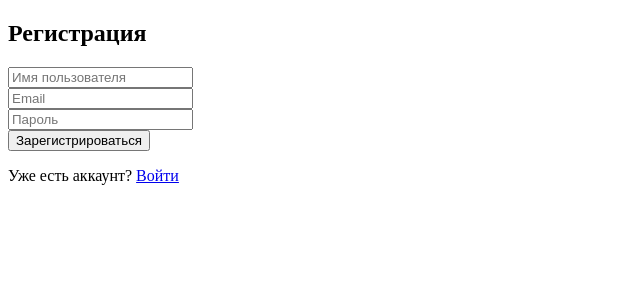
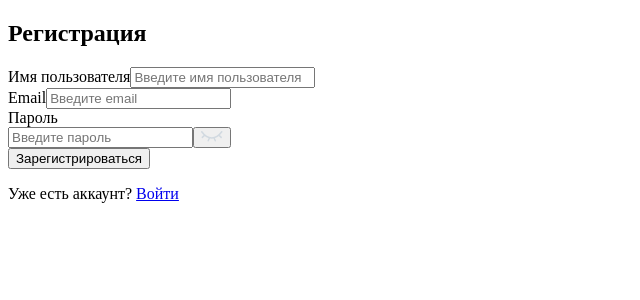
Before and after one commit to kkatu4a/DataForgeAI, a React (Vite) app: page /register in a window 1280 px wide. Shown: the top 300 px of the page, without its empty margins (0-640 px from the left). Built offline with nearby package versions, Linux system fonts and the light colour scheme.

Commit message:
correct auth and registration

```diff
--- a/src/pages/AuthPage.tsx
+++ b/src/pages/AuthPage.tsx
@@ -1,16 +1,23 @@
-import React, { useState } from 'react';
-import { useNavigate, Link } from 'react-router-dom';
-import toast from 'react-hot-toast';
-import { authService } from '../services/authService';
-import { useAuthStore } from '../store/authStore';
-import type { apiError } from '../types/apiError';
+import React, { useState } from "react";
+import { useNavigate, Link } from "react-router-dom";
+import toast from "react-hot-toast";
+import { authService } from "../services/authService";
+import { useAuthStore } from "../store/authStore";
+import type { apiError } from "../types/apiError";
+import EyeOpen from "../assets/icons/EyeOpen.svg";
+import EyeClose from "../assets/icons/EyeClose.svg";
 
 const AuthPage: React.FC = () => {
   const navigate = useNavigate();
   const { login } = useAuthStore();
   const [isLoading, setIsLoading] = useState(false);
-    const [email, setEmail] = useState('');
-    const [password, setPassword] = useState('');
+  const [email, setEmail] = useState("");
+  const [password, setPassword] = useState("");
+  const [showPassword, setShowPassword] = useState(false);
+
+  const togglePasswordVisibility = () => {
+    setShowPassword(!showPassword);
+  };
 
   const handleSubmit = async (e: React.FormEvent) => {
     e.preventDefault();
@@ -18,16 +25,16 @@ const AuthPage: React.FC = () => {
 
     try {
       await authService.login({ email, password });
-            toast.success('Вход выполнен успешно!');
+      toast.success("Вход выполнен успешно!");
       login();
-            navigate('/profile');
+      navigate("/profile");
     } catch (error) {
       const apiError = error as apiError;
 
       if (apiError.messages && apiError.messages.length > 0) {
         apiError.messages.forEach((msg: string) => toast.error(msg));
       } else {
-                toast.error('Ошибка входа');
+        toast.error("Ошибка входа");
       }
     } finally {
       setIsLoading(false);
@@ -35,14 +42,20 @@ const AuthPage: React.FC = () => {
   };
 
   return (
-        <div>
-            <h2>Вход</h2>
+    <div className="auth-page">
+      <div className="auth-page__container">
+        <h2 className="auth-page__title">Вход</h2>
 
-            <form onSubmit={handleSubmit}>
-                <div>
+        <form className="auth-form" onSubmit={handleSubmit}>
+          <div className="auth-form__field">
+            <label htmlFor="email" className="auth-form__label">
+              Email
+            </label>
             <input
+              id="email"
               type="email"
-                        placeholder="Email"
+              className="auth-form__input"
+              placeholder="Введите emial"
               value={email}
               onChange={(e) => setEmail(e.target.value)}
               required
@@ -50,25 +63,49 @@ const AuthPage: React.FC = () => {
             />
           </div>
 
-                <div>
+          <div className="auth-form__password-wrapper">
+            <label htmlFor="password" className="auth-form__label">
+              Пароль
+            </label>
             <input
-                        type="password"
-                        placeholder="Пароль"
+              id="password"
+              type={showPassword ? "text" : "password"}
+              className="auth-form__input auth-form__input--with-icon"
+              placeholder="Введите пароль"
               value={password}
               onChange={(e) => setPassword(e.target.value)}
               required
               disabled={isLoading}
             />
+            <button
+              type="button"
+              className="auth-form__password-toggle"
+              onClick={togglePasswordVisibility}
+              tabIndex={-1}
+            >
+              {showPassword ? (
+                <img src={EyeOpen} alt="Скрыть пароль" />
+              ) : (
+                <img src={EyeClose} alt="Показать пароль" />
+              )}
+            </button>
           </div>
 
-                <button type="submit" disabled={isLoading}>
-                    {isLoading ? 'Вход...' : 'Войти'}
+          <button
+            type="submit"
+            className="auth-form__button"
+            disabled={isLoading}
+          >
+            {isLoading ? "Вход..." : "Войти"}
           </button>
         </form>
-
-            <p>
-                Нет аккаунта? <Link to="/register">Зарегистрироваться</Link>
+        <p className="auth-page__subtitle">
+          Ещё нет аккаунта?{" "}
+          <Link to="/register" className="auth-page__link">
+            Зарегистрируйтесь
+          </Link>
         </p>
+      </div>
     </div>
   );
 };
--- a/src/pages/RegistrationPage.tsx
+++ b/src/pages/RegistrationPage.tsx
@@ -5,6 +5,8 @@ import { registrationService } from '../services/registrationService';
 import { authService } from '../services/authService';
 import { useAuthStore } from '../store/authStore';
 import type { apiError } from '../types/apiError';
+import EyeOpen from '../assets/icons/EyeOpen.svg';
+import EyeClose from '../assets/icons/EyeClose.svg';
 
 const RegistrationPage: React.FC = () => {
     const navigate = useNavigate();
@@ -13,6 +15,7 @@ const RegistrationPage: React.FC = () => {
     const [username, setUsername] = useState('');
     const [email, setEmail] = useState('');
     const [password, setPassword] = useState('');
+    const [showPassword, setShowPassword] = useState(false); // состояние для показа пароля
 
     const handleSubmit = async (e: React.FormEvent) => {
         e.preventDefault();
@@ -39,15 +42,26 @@ const RegistrationPage: React.FC = () => {
         }
     };
 
+    // Переключатель показа пароля
+    const togglePasswordVisibility = () => {
+        setShowPassword(!showPassword);
+    };
+
     return (
-        <div>
-            <h2>Регистрация</h2>
+      <div className="registration-page">
+        <div className="registration-page__container">
+          <h2 className="registration-page__title">Регистрация</h2>
 
-            <form onSubmit={handleSubmit}>
-                <div>
+          <form className="registration-form" onSubmit={handleSubmit}>
+            <div className="registration-form__field">
+              <label htmlFor="username" className="registration-form__label">
+                Имя пользователя
+              </label>
               <input
+                id="username"
                 type="text"
-                        placeholder="Имя пользователя"
+                className="registration-form__input"
+                placeholder="Введите имя пользователя"
                 value={username}
                 onChange={(e) => setUsername(e.target.value)}
                 required
@@ -55,10 +69,15 @@ const RegistrationPage: React.FC = () => {
               />
             </div>
 
-                <div>
+            <div className="registration-form__field">
+              <label htmlFor="email" className="registration-form__label">
+                Email
+              </label>
               <input
+                id="email"
                 type="email"
-                        placeholder="Email"
+                className="registration-form__input"
+                placeholder="Введите email"
                 value={email}
                 onChange={(e) => setEmail(e.target.value)}
                 required
@@ -66,25 +85,51 @@ const RegistrationPage: React.FC = () => {
               />
             </div>
 
-                <div>
+            <div className="registration-form__field">
+              <label htmlFor="password" className="registration-form__label">
+                Пароль
+              </label>
+              <div className="registration-form__password-wrapper">
                 <input
-                        type="password"
-                        placeholder="Пароль"
+                  id="password"
+                  type={showPassword ? "text" : "password"}
+                  className="registration-form__input registration-form__input--with-icon"
+                  placeholder="Введите пароль"
                   value={password}
                   onChange={(e) => setPassword(e.target.value)}
                   required
                   disabled={isLoading}
                 />
+                <button
+                  type="button"
+                  className="registration-form__password-toggle"
+                  onClick={togglePasswordVisibility}
+                  tabIndex={-1}
+                >
+                  {showPassword ? (
+                    <img src={EyeOpen} alt="Скрыть пароль" />
+                  ) : (
+                    <img src={EyeClose} alt="Показать пароль" />
+                  )}
+                </button>
+              </div>
             </div>
 
-                <button type="submit" disabled={isLoading}>
-                    {isLoading ? 'Регистрация...' : 'Зарегистрироваться'}
+            <button
+              type="submit"
+              className="registration-form__button"
+              disabled={isLoading}
+            >
+              {isLoading ? "Регистрация..." : "Зарегистрироваться"}
             </button>
           </form>
-
-            <p>
-                Уже есть аккаунт? <Link to="/login">Войти</Link>
+          <p className="registration-page__subtitle">
+            Уже есть аккаунт?{" "}
+            <Link to="/login" className="registration-page__link">
+              Войти
+            </Link>
           </p>
+        </div>
       </div>
     );
 };
```
Also changed, not shown: src/assets/icons/EyeClose.svg (added), src/assets/icons/EyeOpen.svg (added). Lines whose indentation alone changed are shown as unchanged.
